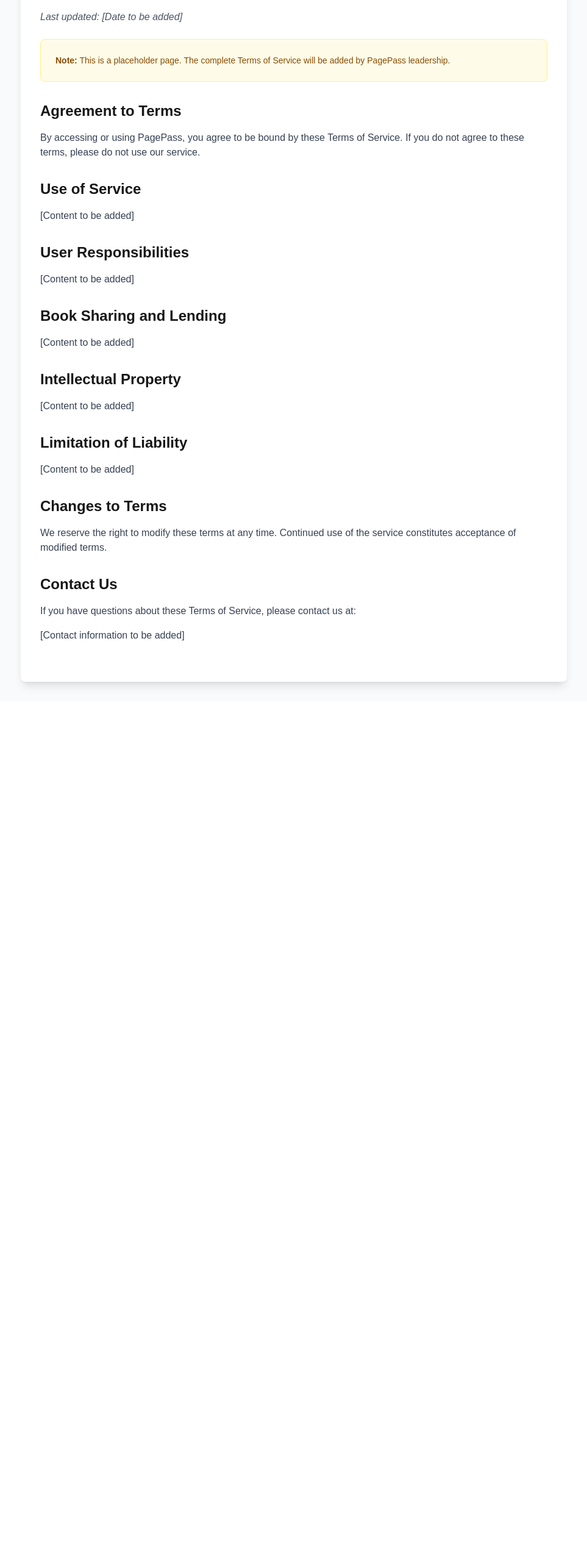
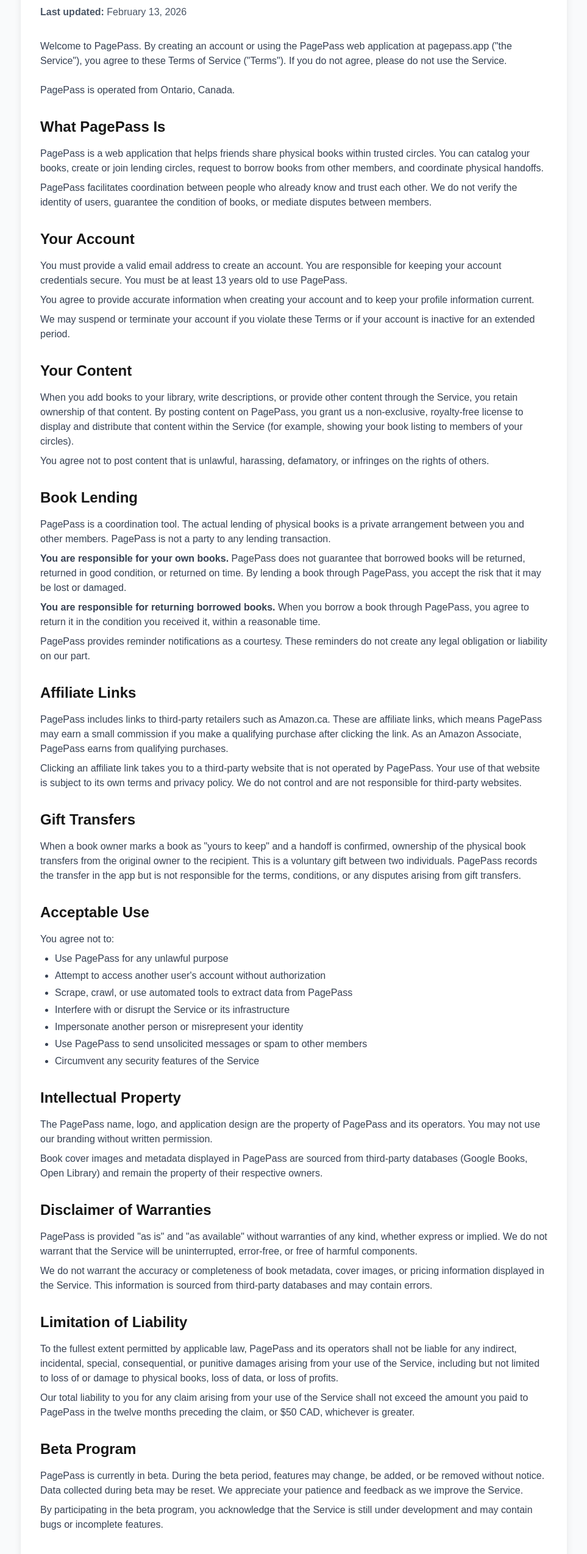
Before and after one commit to lwn2018/book-circles, a Next.js app: page /terms in a window 1280 px wide. Shown: the part 160-2708 px from the top of the page at 61% size, without its empty margins (158-1121 px from the left). Before the commit the page ends 1310 px from the top, so only its background shows below. Built offline with nearby package versions, Linux system fonts and the light colour scheme; no server answers.

Commit message:
Update Terms of Service with final content from co-CEO

```diff
--- a/app/terms/page.tsx
+++ b/app/terms/page.tsx
@@ -11,75 +11,162 @@ export default function TermsOfService() {
         </div>
 
         <div className="bg-white rounded-lg shadow-lg p-8">
-          <h1 className="text-4xl font-bold mb-6">Terms of Service</h1>
+          <h1 className="text-4xl font-bold mb-4">Terms of Service</h1>
 
-          <div className="prose max-w-none">
-            <p className="text-gray-600 mb-6">
-              <em>Last updated: [Date to be added]</em>
+          <p className="text-gray-600 mb-8">
+            <strong>Last updated:</strong> February 13, 2026
+          </p>
+
+          <div className="prose max-w-none space-y-6">
+            <p className="text-gray-700">
+              Welcome to PagePass. By creating an account or using the PagePass web application at pagepass.app ("the Service"), you agree to these Terms of Service ("Terms"). If you do not agree, please do not use the Service.
+            </p>
+            <p className="text-gray-700">
+              PagePass is operated from Ontario, Canada.
             </p>
 
-            <div className="bg-yellow-50 border border-yellow-200 rounded-lg p-6 mb-8">
-              <p className="text-sm text-yellow-800">
-                <strong>Note:</strong> This is a placeholder page. The complete Terms of Service will be added by PagePass leadership.
+            <section className="mt-8">
+              <h2 className="text-2xl font-semibold mb-4">What PagePass Is</h2>
+              <p className="text-gray-700">
+                PagePass is a web application that helps friends share physical books within trusted circles. You can catalog your books, create or join lending circles, request to borrow books from other members, and coordinate physical handoffs.
               </p>
-            </div>
-
-            <section className="mb-8">
-              <h2 className="text-2xl font-semibold mb-4">Agreement to Terms</h2>
-              <p className="text-gray-700 mb-4">
-                By accessing or using PagePass, you agree to be bound by these Terms of Service. If you do not agree to these terms, please do not use our service.
+              <p className="text-gray-700 mt-2">
+                PagePass facilitates coordination between people who already know and trust each other. We do not verify the identity of users, guarantee the condition of books, or mediate disputes between members.
               </p>
             </section>
 
-            <section className="mb-8">
-              <h2 className="text-2xl font-semibold mb-4">Use of Service</h2>
-              <p className="text-gray-700 mb-4">
-                [Content to be added]
+            <section className="mt-8">
+              <h2 className="text-2xl font-semibold mb-4">Your Account</h2>
+              <p className="text-gray-700">
+                You must provide a valid email address to create an account. You are responsible for keeping your account credentials secure. You must be at least 13 years old to use PagePass.
+              </p>
+              <p className="text-gray-700 mt-2">
+                You agree to provide accurate information when creating your account and to keep your profile information current.
+              </p>
+              <p className="text-gray-700 mt-2">
+                We may suspend or terminate your account if you violate these Terms or if your account is inactive for an extended period.
               </p>
             </section>
 
-            <section className="mb-8">
-              <h2 className="text-2xl font-semibold mb-4">User Responsibilities</h2>
-              <p className="text-gray-700 mb-4">
-                [Content to be added]
+            <section className="mt-8">
+              <h2 className="text-2xl font-semibold mb-4">Your Content</h2>
+              <p className="text-gray-700">
+                When you add books to your library, write descriptions, or provide other content through the Service, you retain ownership of that content. By posting content on PagePass, you grant us a non-exclusive, royalty-free license to display and distribute that content within the Service (for example, showing your book listing to members of your circles).
+              </p>
+              <p className="text-gray-700 mt-2">
+                You agree not to post content that is unlawful, harassing, defamatory, or infringes on the rights of others.
               </p>
             </section>
 
-            <section className="mb-8">
-              <h2 className="text-2xl font-semibold mb-4">Book Sharing and Lending</h2>
-              <p className="text-gray-700 mb-4">
-                [Content to be added]
+            <section className="mt-8">
+              <h2 className="text-2xl font-semibold mb-4">Book Lending</h2>
+              <p className="text-gray-700">
+                PagePass is a coordination tool. The actual lending of physical books is a private arrangement between you and other members. PagePass is not a party to any lending transaction.
+              </p>
+              <p className="text-gray-700 mt-2">
+                <strong>You are responsible for your own books.</strong> PagePass does not guarantee that borrowed books will be returned, returned in good condition, or returned on time. By lending a book through PagePass, you accept the risk that it may be lost or damaged.
+              </p>
+              <p className="text-gray-700 mt-2">
+                <strong>You are responsible for returning borrowed books.</strong> When you borrow a book through PagePass, you agree to return it in the condition you received it, within a reasonable time.
+              </p>
+              <p className="text-gray-700 mt-2">
+                PagePass provides reminder notifications as a courtesy. These reminders do not create any legal obligation or liability on our part.
               </p>
             </section>
 
-            <section className="mb-8">
-              <h2 className="text-2xl font-semibold mb-4">Intellectual Property</h2>
-              <p className="text-gray-700 mb-4">
-                [Content to be added]
+            <section className="mt-8">
+              <h2 className="text-2xl font-semibold mb-4">Affiliate Links</h2>
+              <p className="text-gray-700">
+                PagePass includes links to third-party retailers such as Amazon.ca. These are affiliate links, which means PagePass may earn a small commission if you make a qualifying purchase after clicking the link. As an Amazon Associate, PagePass earns from qualifying purchases.
+              </p>
+              <p className="text-gray-700 mt-2">
+                Clicking an affiliate link takes you to a third-party website that is not operated by PagePass. Your use of that website is subject to its own terms and privacy policy. We do not control and are not responsible for third-party websites.
               </p>
             </section>
 
-            <section className="mb-8">
-              <h2 className="text-2xl font-semibold mb-4">Limitation of Liability</h2>
-              <p className="text-gray-700 mb-4">
-                [Content to be added]
+            <section className="mt-8">
+              <h2 className="text-2xl font-semibold mb-4">Gift Transfers</h2>
+              <p className="text-gray-700">
+                When a book owner marks a book as "yours to keep" and a handoff is confirmed, ownership of the physical book transfers from the original owner to the recipient. This is a voluntary gift between two individuals. PagePass records the transfer in the app but is not responsible for the terms, conditions, or any disputes arising from gift transfers.
               </p>
             </section>
 
-            <section className="mb-8">
-              <h2 className="text-2xl font-semibold mb-4">Changes to Terms</h2>
-              <p className="text-gray-700 mb-4">
-                We reserve the right to modify these terms at any time. Continued use of the service constitutes acceptance of modified terms.
+            <section className="mt-8">
+              <h2 className="text-2xl font-semibold mb-4">Acceptable Use</h2>
+              <p className="text-gray-700 mb-2">You agree not to:</p>
+              <ul className="list-disc ml-6 space-y-1 text-gray-700">
+                <li>Use PagePass for any unlawful purpose</li>
+                <li>Attempt to access another user's account without authorization</li>
+                <li>Scrape, crawl, or use automated tools to extract data from PagePass</li>
+                <li>Interfere with or disrupt the Service or its infrastructure</li>
+                <li>Impersonate another person or misrepresent your identity</li>
+                <li>Use PagePass to send unsolicited messages or spam to other members</li>
+                <li>Circumvent any security features of the Service</li>
+              </ul>
+            </section>
+
+            <section className="mt-8">
+              <h2 className="text-2xl font-semibold mb-4">Intellectual Property</h2>
+              <p className="text-gray-700">
+                The PagePass name, logo, and application design are the property of PagePass and its operators. You may not use our branding without written permission.
+              </p>
+              <p className="text-gray-700 mt-2">
+                Book cover images and metadata displayed in PagePass are sourced from third-party databases (Google Books, Open Library) and remain the property of their respective owners.
               </p>
             </section>
 
-            <section className="mb-8">
+            <section className="mt-8">
+              <h2 className="text-2xl font-semibold mb-4">Disclaimer of Warranties</h2>
+              <p className="text-gray-700">
+                PagePass is provided "as is" and "as available" without warranties of any kind, whether express or implied. We do not warrant that the Service will be uninterrupted, error-free, or free of harmful components.
+              </p>
+              <p className="text-gray-700 mt-2">
+                We do not warrant the accuracy or completeness of book metadata, cover images, or pricing information displayed in the Service. This information is sourced from third-party databases and may contain errors.
+              </p>
+            </section>
+
+            <section className="mt-8">
+              <h2 className="text-2xl font-semibold mb-4">Limitation of Liability</h2>
+              <p className="text-gray-700">
+                To the fullest extent permitted by applicable law, PagePass and its operators shall not be liable for any indirect, incidental, special, consequential, or punitive damages arising from your use of the Service, including but not limited to loss of or damage to physical books, loss of data, or loss of profits.
+              </p>
+              <p className="text-gray-700 mt-2">
+                Our total liability to you for any claim arising from your use of the Service shall not exceed the amount you paid to PagePass in the twelve months preceding the claim, or $50 CAD, whichever is greater.
+              </p>
+            </section>
+
+            <section className="mt-8">
+              <h2 className="text-2xl font-semibold mb-4">Beta Program</h2>
+              <p className="text-gray-700">
+                PagePass is currently in beta. During the beta period, features may change, be added, or be removed without notice. Data collected during beta may be reset. We appreciate your patience and feedback as we improve the Service.
+              </p>
+              <p className="text-gray-700 mt-2">
+                By participating in the beta program, you acknowledge that the Service is still under development and may contain bugs or incomplete features.
+              </p>
+            </section>
+
+            <section className="mt-8">
+              <h2 className="text-2xl font-semibold mb-4">Changes to These Terms</h2>
+              <p className="text-gray-700">
+                We may update these Terms from time to time. If we make significant changes, we will notify you through the app or by email. Your continued use of PagePass after changes are posted constitutes your acceptance of the revised Terms.
+              </p>
+            </section>
+
+            <section className="mt-8">
+              <h2 className="text-2xl font-semibold mb-4">Governing Law</h2>
+              <p className="text-gray-700">
+                These Terms are governed by the laws of the Province of Ontario and the federal laws of Canada applicable therein, without regard to conflict of law principles.
+              </p>
+            </section>
+
+            <section className="mt-8">
               <h2 className="text-2xl font-semibold mb-4">Contact Us</h2>
-              <p className="text-gray-700 mb-4">
-                If you have questions about these Terms of Service, please contact us at:
+              <p className="text-gray-700">
+                If you have questions about these Terms, contact us at:
               </p>
-              <p className="text-gray-700">
-                [Contact information to be added]
+              <p className="text-gray-700 mt-4">
+                <strong>Email:</strong> support@pagepass.app<br />
+                <strong>Location:</strong> Ontario, Canada
               </p>
             </section>
           </div>
```
